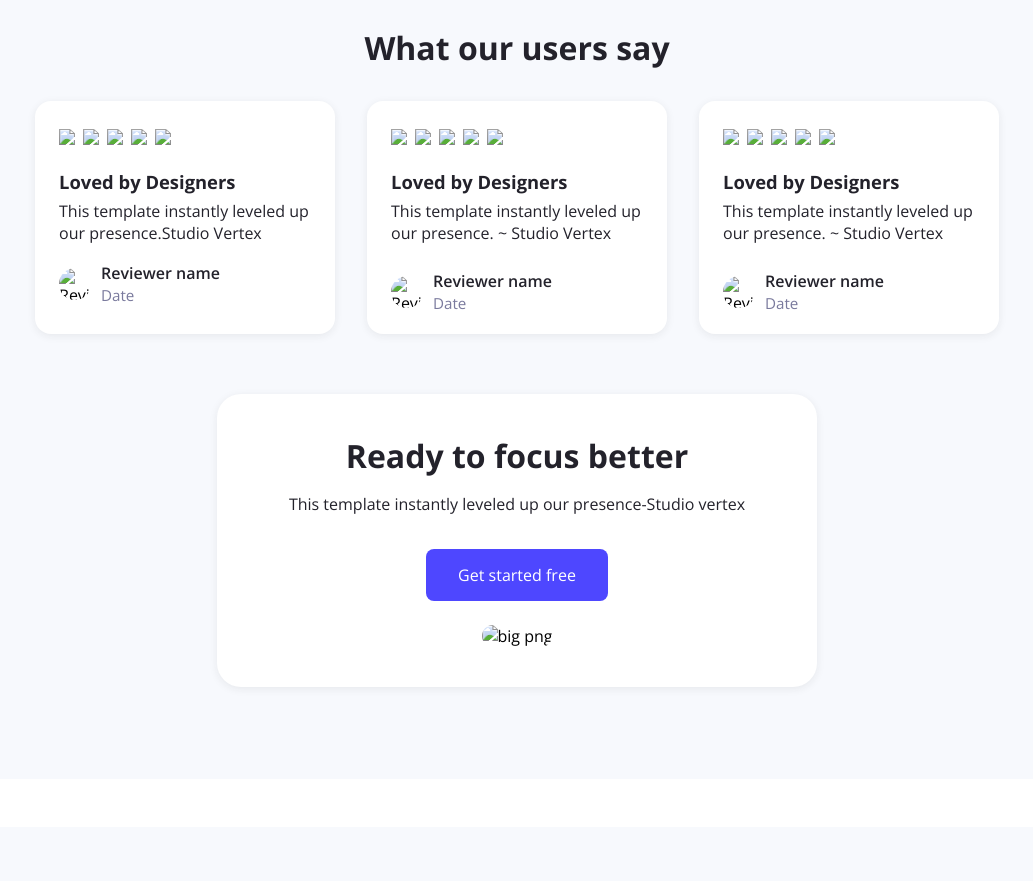
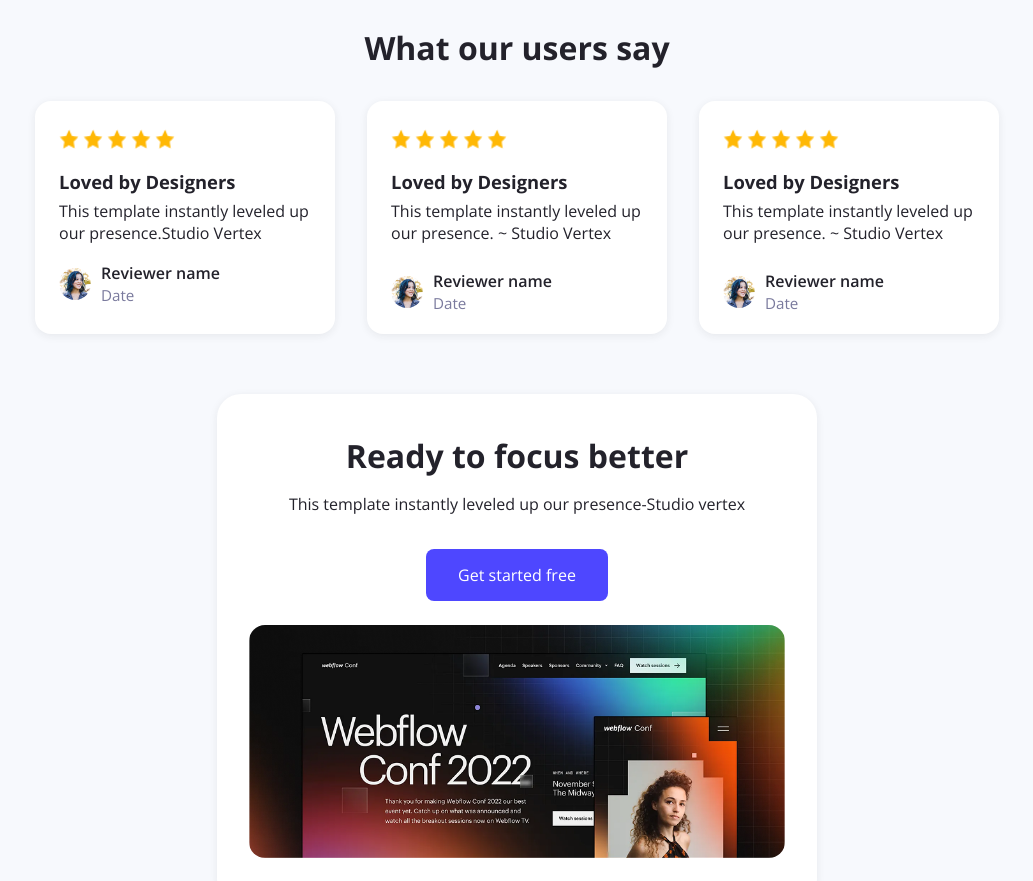
Before and after one commit to Joytalukder/portfolio, a plain HTML site: page index.html in a window 1280 px wide. Shown: the part 1520-2401 px from the top of the page, without its empty margins (123-1156 px from the left). Drawn offline with nearby package versions, Linux system fonts and the light colour scheme.

Commit message:
change image folder

```diff
--- a/index.html
+++ b/index.html
@@ -3,7 +3,7 @@
 <head>
     <meta charset="UTF-8">
     <meta name="viewport" content="width=device-width, initial-scale=1.0">
-    <title>Document</title>
+    <title>portfolio</title>
     <link rel="preconnect" href="https://fonts.googleapis.com">
     <link rel="preconnect" href="https://fonts.gstatic.com" crossorigin>
     <link href="https://fonts.googleapis.com/css2?family=Open+Sans:ital,wght@0,300..800;1,300..800&display=swap" rel="stylesheet">
@@ -31,7 +31,7 @@
             brand in this bold new look </p>
           <button class="btn">Launch Live preview</button>
           </div>
-          <img src="B12A01-landing-launchpad/Assets/wc-mini.png" alt="action png">
+          <img src="image/wc-mini.png" alt="action png">
         </div>
       </div>
       <div class="stats-card">
@@ -58,17 +58,17 @@
           <div class="pure-card-flex">
           <div class="pure-card-item">
             <div class="stars">
-              <img src="B12A01-landing-launchpad/Assets/icon-star.png" alt="star" class="star-icon" />
-              <img src="B12A01-landing-launchpad/Assets/icon-star.png" alt="star" class="star-icon" />
-              <img src="B12A01-landing-launchpad/Assets/icon-star.png" alt="star" class="star-icon" />
-              <img src="B12A01-landing-launchpad/Assets/icon-star.png" alt="star" class="star-icon" />
-              <img src="B12A01-landing-launchpad/Assets/icon-star.png" alt="star" class="star-icon" />
+              <img src="image/icon-star.png" alt="star" class="star-icon" />
+              <img src="image/icon-star.png" alt="star" class="star-icon" />
+              <img src="image/icon-star.png" alt="star" class="star-icon" />
+              <img src="image/icon-star.png" alt="star" class="star-icon" />
+              <img src="image/icon-star.png" alt="star" class="star-icon" />
             </div>
             <div class="inner">
             <h3>Loved by Designers</h3>
             <p>This template instantly leveled up our presence.Studio Vertex</p>
             <div class="reviewer">
-              <img src="B12A01-landing-launchpad/Assets/avatar.png" alt="Reviewer avatar" class="avatar" />
+              <img src="image/avatar.png" alt="Reviewer avatar" class="avatar" />
               <div>
                 <span class="reviewer-name">Reviewer name</span><br>
                 <span class="review-date">Date</span>
@@ -78,16 +78,16 @@
           </div>
           <div class="pure-card-item">
             <div class="stars">
-              <img src="B12A01-landing-launchpad/Assets/icon-star.png" alt="star" class="star-icon" />
-              <img src="B12A01-landing-launchpad/Assets/icon-star.png" alt="star" class="star-icon" />
-              <img src="B12A01-landing-launchpad/Assets/icon-star.png" alt="star" class="star-icon" />
-              <img src="B12A01-landing-launchpad/Assets/icon-star.png" alt="star" class="star-icon" />
-              <img src="B12A01-landing-launchpad/Assets/icon-star.png" alt="star" class="star-icon" />
+              <img src="image/icon-star.png" alt="star" class="star-icon" />
+              <img src="image/icon-star.png" alt="star" class="star-icon" />
+              <img src="image/icon-star.png" alt="star" class="star-icon" />
+              <img src="image/icon-star.png" alt="star" class="star-icon" />
+              <img src="image/icon-star.png" alt="star" class="star-icon" />
             </div>
             <h3>Loved by Designers</h3>
             <p>This template instantly leveled up our presence. ~ Studio Vertex</p>
             <div class="reviewer">
-              <img src="B12A01-landing-launchpad/Assets/avatar.png" alt="Reviewer avatar" class="avatar" />
+              <img src="image/avatar.png" alt="Reviewer avatar" class="avatar" />
               <div>
                 <span class="reviewer-name">Reviewer name</span><br>
                 <span class="review-date">Date</span>
@@ -96,16 +96,16 @@
           </div>
           <div class="pure-card-item">
             <div class="stars">
-              <img src="B12A01-landing-launchpad/Assets/icon-star.png" alt="star" class="star-icon" />
-              <img src="B12A01-landing-launchpad/Assets/icon-star.png" alt="star" class="star-icon" />
-              <img src="B12A01-landing-launchpad/Assets/icon-star.png" alt="star" class="star-icon" />
-              <img src="B12A01-landing-launchpad/Assets/icon-star.png" alt="star" class="star-icon" />
-              <img src="B12A01-landing-launchpad/Assets/icon-star.png" alt="star" class="star-icon" />
+              <img src="image/icon-star.png" alt="star" class="star-icon" />
+              <img src="image/icon-star.png" alt="star" class="star-icon" />
+              <img src="image/icon-star.png" alt="star" class="star-icon" />
+              <img src="image/icon-star.png" alt="star" class="star-icon" />
+              <img src="image/icon-star.png" alt="star" class="star-icon" />
             </div>
             <h3>Loved by Designers</h3>
             <p>This template instantly leveled up our presence. ~ Studio Vertex</p>
             <div class="reviewer">
-              <img src="B12A01-landing-launchpad/Assets/avatar.png" alt="Reviewer avatar" class="avatar" />
+              <img src="image/avatar.png" alt="Reviewer avatar" class="avatar" />
               <div>
                 <span class="reviewer-name">Reviewer name</span><br>
                 <span class="review-date">Date</span>
@@ -121,7 +121,7 @@
           <p>This template instantly leveled up our presence-Studio vertex</p>
           <button style="margin-top: 10px;">Get started free</button>
           <div class="pic">
-          <img src="B12A01-landing-launchpad/Assets/wc-big.png" alt="big png">
+          <img src="image/wc-big.png" alt="big png">
           </div>
         </div>
         </div>
--- a/style.css
+++ b/style.css
@@ -7,7 +7,7 @@
 
 /* --- Header --- */
 .header {
-    background-image: url(B12A01-landing-launchpad/Assets/Hero-bg.png);
+    background-image: url(image/Hero-bg.png);
     width: 1440px;
     height: 698px;
 }
```
Also changed, not shown: image/Hero-bg.png (added), image/avatar.png (added), image/icon-star.png (added), image/wc-big.png (added), image/wc-mini.png (added), 1 other file.
